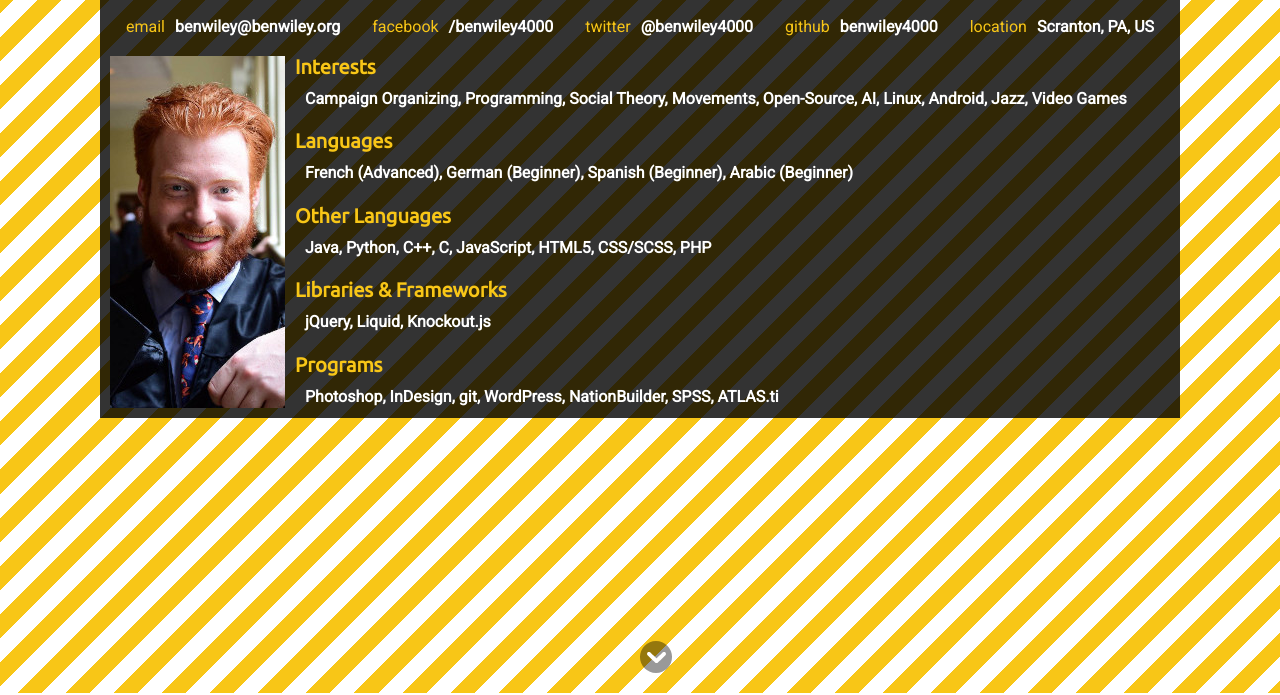
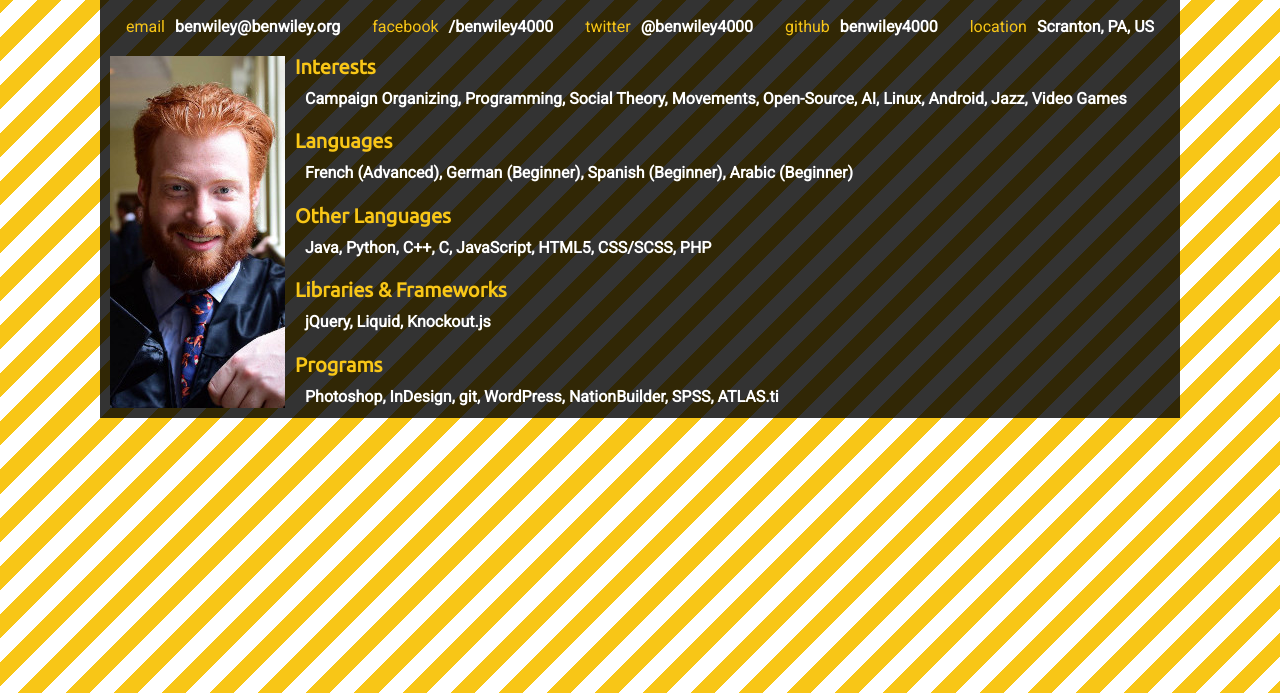
Before and after one commit to samushighwind/wiley-web-cv, a plain HTML site: page index.html in a window 1280 px wide. Shown: the part 107-802 px from the top of the page. Drawn offline with Linux system fonts and the light colour scheme; some packages are replaced by stand-ins of ours.

Commit message:
Down arrow deemed superfluous, removed from display.

```diff
--- a/index.html
+++ b/index.html
@@ -28,7 +28,7 @@
         <hr/>
         <ul id="topContacts" class='flex-box'></ul>
       </div>
-      <a id="downArrow" href="#optionHeader"></a>
+      <a id="downArrow" href="#optionHeader" style="display:none"></a>
     </div>
     <div style='clear: both;'></div>
     <div id="option-container" class="fixedsticky">
```
